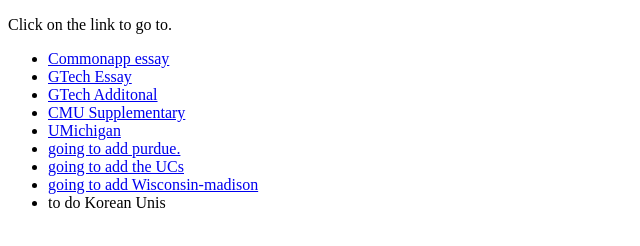
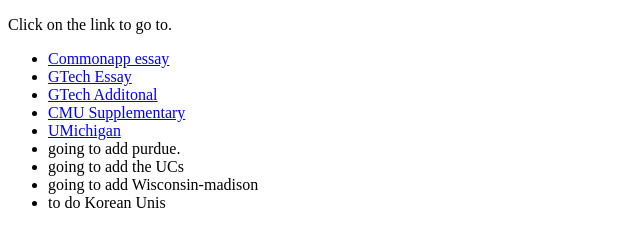
Before and after one commit to HYK4466/HYK4466.github.io, a plain HTML site: page index.html in a window 1280 px wide. Shown: the whole page, without its empty margins (0-640 px from the left). Drawn offline with Linux system fonts and the light colour scheme.

Commit message:
add list

```diff
--- a/index.html
+++ b/index.html
@@ -15,10 +15,11 @@
       <li><a href="https://docs.google.com/document/d/1m5wxUo_an6A_F73NHefdfveZQVOQokDBNsZvlle9vMY/edit">GTech Additonal</a></li>
       <li><a href="https://docs.google.com/document/d/1PZjme_KMCn9MJEKNKq0UsNw04qX4dwyZbXUBk0Vyiu0/edit">CMU Supplementary</a></li>
       <li><a href="https://docs.google.com/document/d/1tMgq2TCQsgp5WlFIpu5VzL7puGkmVqDqh59sFyuyasg/edit">UMichigan</a></li>
-      <li><a href="#">going to add purdue.</a></li>
-      <li><a href="#">going to add the UCs</a></li>
-      <li><a href="#">going to add Wisconsin-madison</a></li>
+      <li>going to add purdue.</li>
+      <li>going to add the UCs</li>
+      <li>going to add Wisconsin-madison</li>
       <li>to do Korean Unis</li>
+
     </ul>
 
   </body>
```
